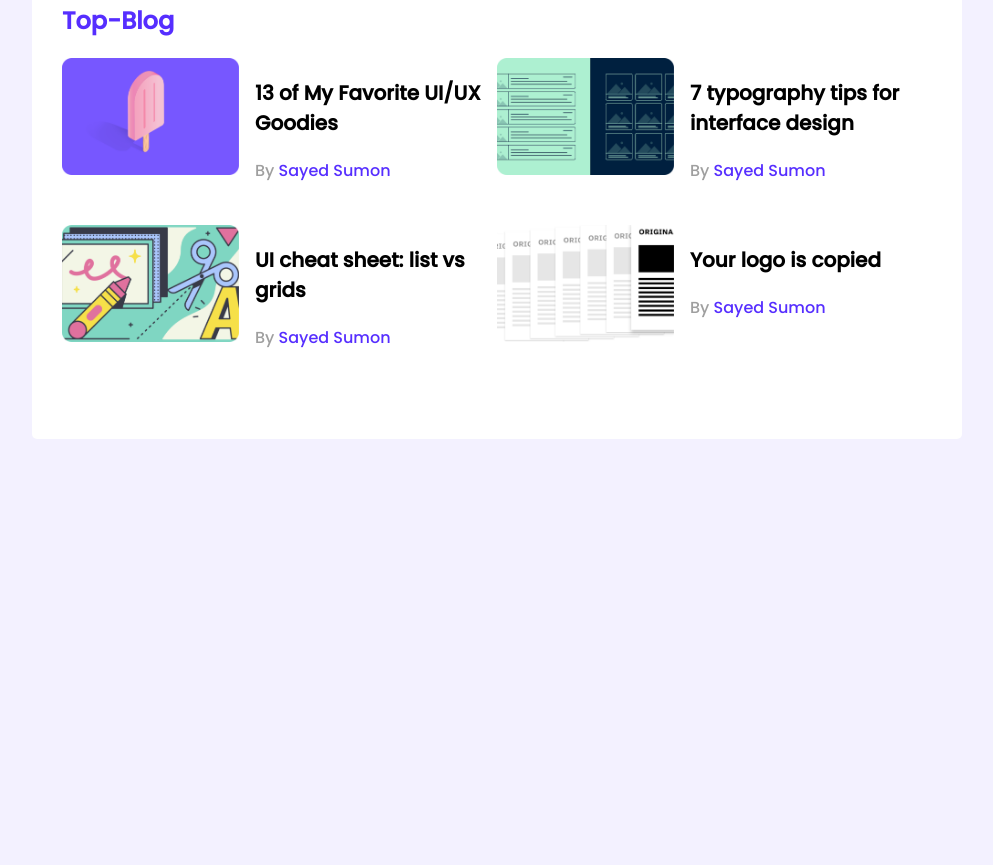
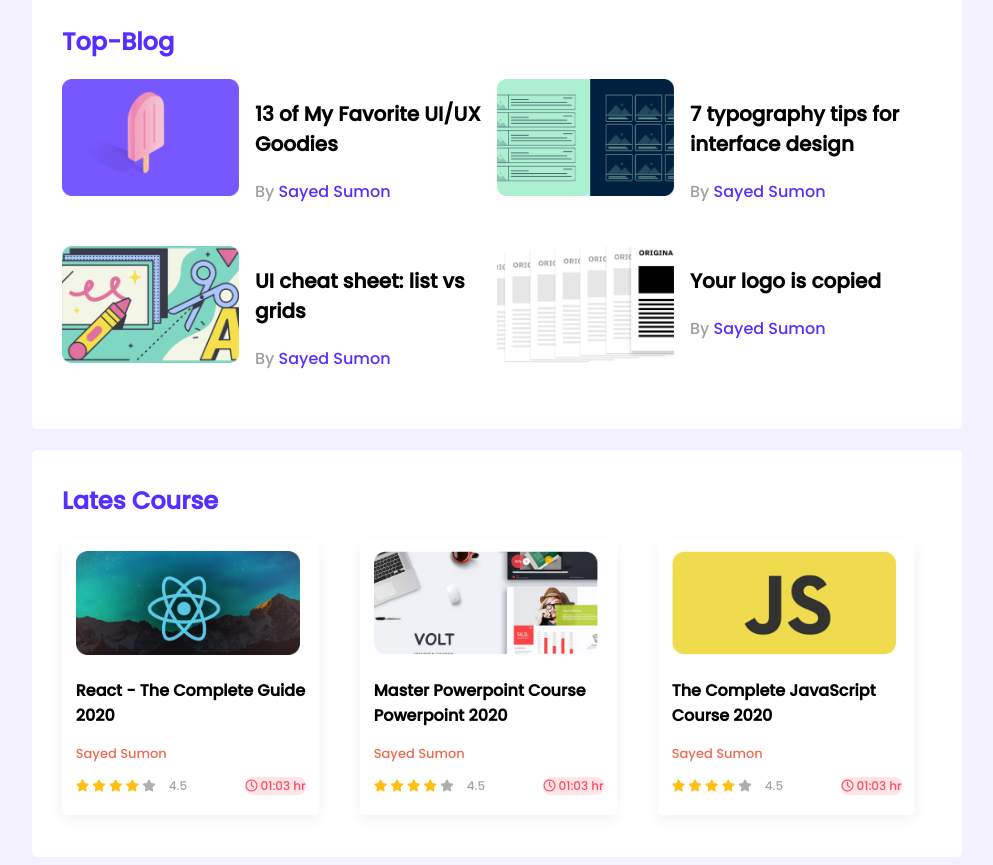
Before and after one commit to SayedSumon/leader-board-CSS3, a plain HTML site: page index.html in a window 1280 px wide. Shown: the part 310-1175 px from the top of the page, without its empty margins (143-1136 px from the left). Before the commit the page ends 800 px from the top, so only its background shows below. Drawn offline with Linux system fonts and the light colour scheme.

Commit message:
third commit

```diff
--- a/index.html
+++ b/index.html
@@ -5,10 +5,14 @@
     <meta charset="UTF-8">
     <meta http-equiv="X-UA-Compatible" content="IE=edge">
     <meta name="viewport" content="width=device-width, initial-scale=1.0">
+    <!-- font awesome -->
+    <script src="https://kit.fontawesome.com/526f8fd44f.js" crossorigin="anonymous"></script>
     <!-- style sheet -->
     <link rel="stylesheet" href="styles/style.css">
     <title>Leader Board</title>
 </head>
+
+<body>
     <!-- header start -->
     <header>
 
@@ -96,10 +100,82 @@
                 </div>
             </div>
         </section>
+        <!-- Lates Course -->
+        <section class="container">
+            <h2 class="section-title">Lates Course</h2>
+            <div class="courses">
+                <div class="course">
+                    <div class="course-banner">
+                        <img src="images/courses/course-1.png" alt="">
+                    </div>
+                    <div class="course-detail">
+                        <h3 class="course-title">React - The Complete Guide 2020</h3>
+                        <p class="course-author">Sayed Sumon</p>
+                    </div>
+                    <div class="course-info">
+                        <div class="star">
+                            <i class="fas fa-star filled"></i>
+                            <i class="fas fa-star filled"></i>
+                            <i class="fas fa-star filled"></i>
+                            <i class="fas fa-star filled"></i>
+                            <i class="fas fa-star empty"></i>
+                            <span>4.5</span>
+                        </div>
+                        <div class="course-duration">
+                            <i class="far fa-clock"></i>
+                            01:03 hr
+                        </div>
+                    </div>
+                </div>
+                <div class="course">
+                    <div class="course-banner">
+                        <img src="images/courses/course-2.png" alt="">
+                    </div>
+                    <div class="course-detail">
+                        <h3 class="course-title">Master Powerpoint Course Powerpoint 2020</h3>
+                        <p class="course-author">Sayed Sumon</p>
+                    </div>
+                    <div class="course-info">
+                        <div class="star">
+                            <i class="fas fa-star filled"></i>
+                            <i class="fas fa-star filled"></i>
+                            <i class="fas fa-star filled"></i>
+                            <i class="fas fa-star filled"></i>
+                            <i class="fas fa-star empty"></i>
+                            <span>4.5</span>
+                        </div>
+                        <div class="course-duration">
+                            <i class="far fa-clock"></i>
+                            01:03 hr
+                        </div>
+                    </div>
+                </div>
+                <div class="course">
+                    <div class="course-banner">
+                        <img src="images/courses/course-3.png" alt="">
+                    </div>
+                    <div class="course-detail">
+                        <h3 class="course-title">The Complete JavaScript Course 2020</h3>
+                        <p class="course-author">Sayed Sumon</p>
+                    </div>
+                    <div class="course-info">
+                        <div class="star">
+                            <i class="fas fa-star filled"></i>
+                            <i class="fas fa-star filled"></i>
+                            <i class="fas fa-star filled"></i>
+                            <i class="fas fa-star filled"></i>
+                            <i class="fas fa-star empty"></i>
+                            <span>4.5</span>
+                        </div>
+                        <div class="course-duration">
+                            <i class="far fa-clock"></i>
+                            01:03 hr
+                        </div>
+                    </div>
+                </div>
+            </div>
+        </section>
     </main>
-
-<body>
-
 </body>
 
 </html>
--- a/styles/style.css
+++ b/styles/style.css
@@ -7,7 +7,8 @@ body{
 }
 main{
     display: flex;
-    justify-content: center;
+    flex-direction: column;
+    align-items: center;
 }
 .container{
     background-color: #FFFFFF;
@@ -15,6 +16,7 @@ main{
     height:679;
     border-radius: 5px;
     padding: 33px 30px 42px 30px;
+    margin-top: 21px;
 }
 hr{
     border: 1px solid #D1D1D1;
@@ -47,7 +49,6 @@ hr{
 }
 /* to-blog-style */
 .top-blog{
-    margin-bottom: 31px;
     margin-top: 30px;
 }
 .blogs{
@@ -77,3 +78,53 @@ hr{
     color: #562EFF;
 
 }
+
+/* courses styles */
+.courses{
+    display: grid;
+    grid-template-columns: repeat(3, 1fr);
+    grid-column-gap: 24px;
+}
+.course{
+    width: 230px;
+    height: 250px;
+    padding: 5%;
+    box-shadow: 0px 5.34229px 13.3557px rgba(0, 0, 0, 0.05);
+    border-radius: 5px;
+}
+.course .course-banner img{
+    width: 224px;
+    height: 104px;
+}
+.course-title{
+    font-size: 16px;
+}
+.course-author{
+    color: #ED6B4F;
+    font-size: 13px;
+}
+.course-info{
+    font-size: 12px;
+    display: flex;
+    align-items: center;
+    justify-content: space-between;
+}
+.star > span{
+    color: #A2A2A2
+    ;
+    margin-left: 10px;
+}
+.fa-star.filled{
+    color: #FFC014
+    ;
+}
+.fa-star.empty{
+    color: #AEAEAE;
+}
+.course-duration,.fa-clock{
+    background-color: #FFE4E8
+    ;
+    color: #FF4A60
+    ;
+    border-radius: 8px;
+}
```
Lines whose indentation alone changed are shown as unchanged.
